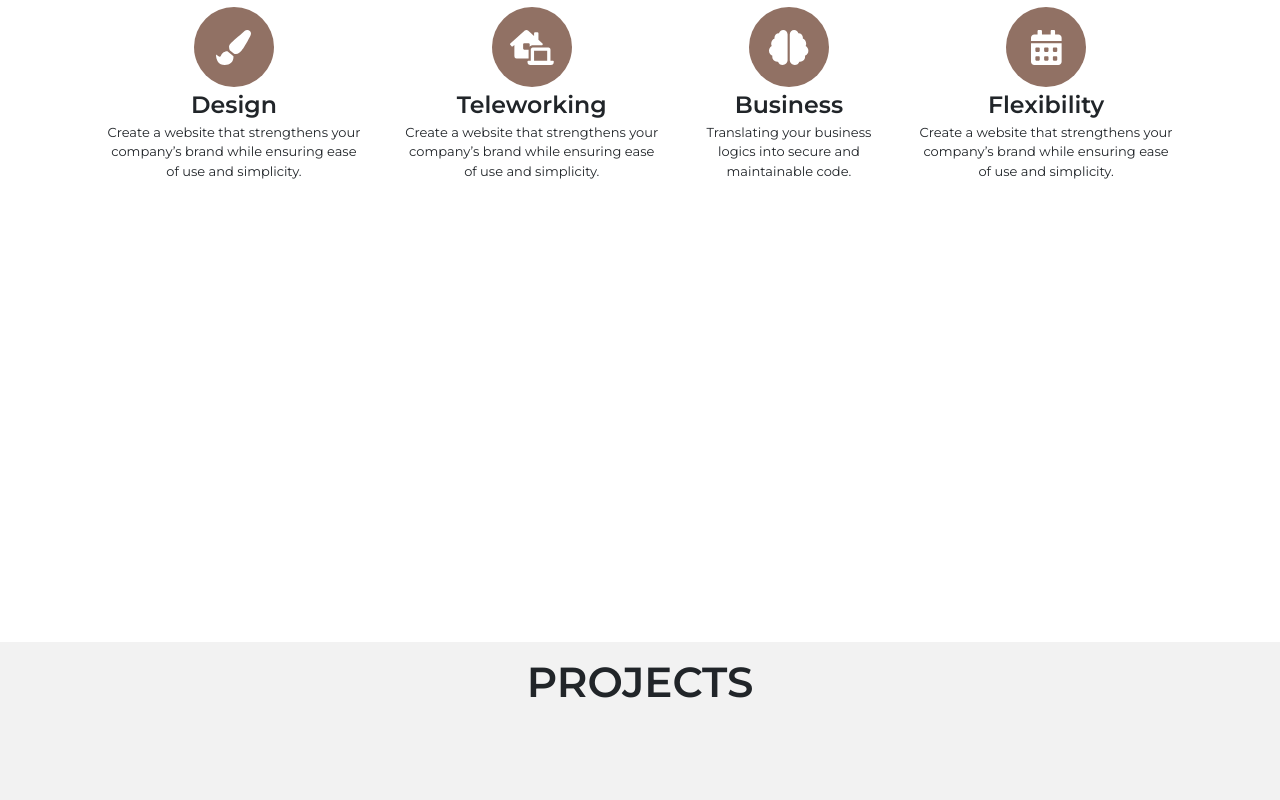
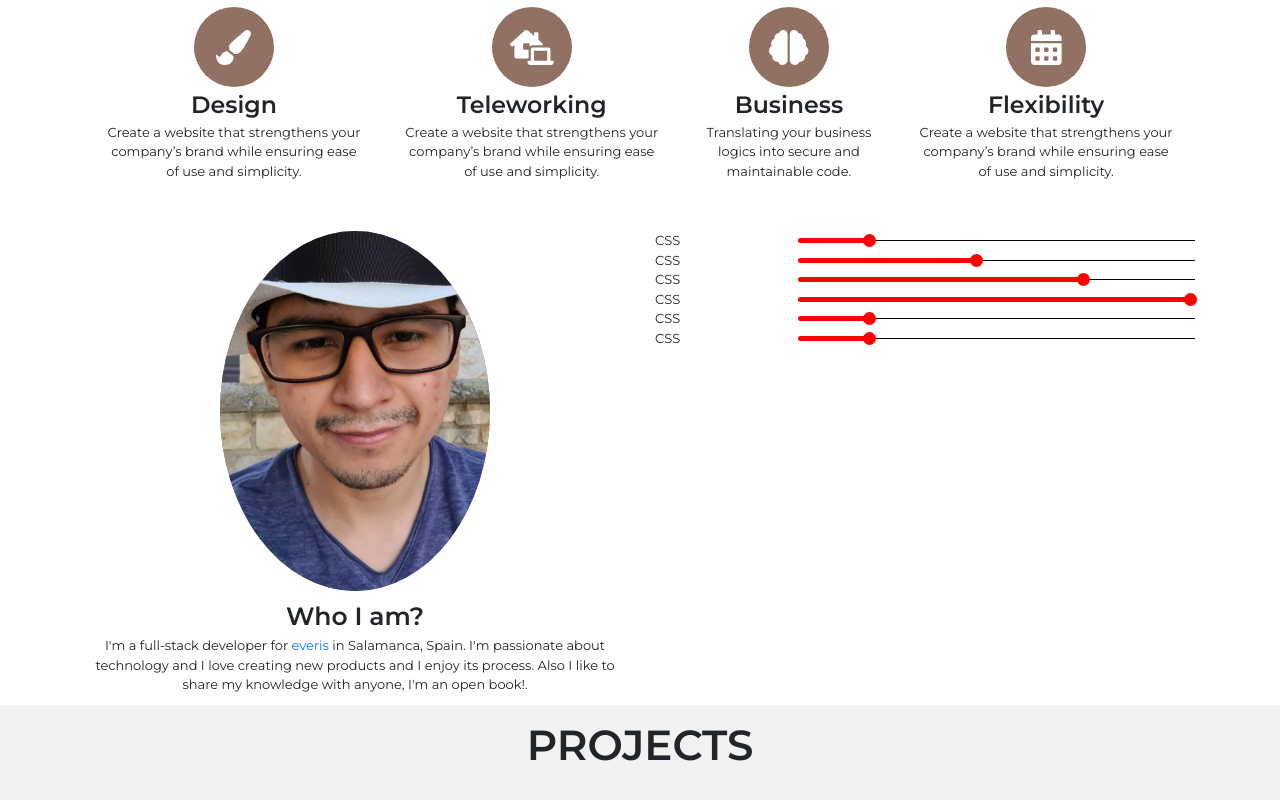
Before and after one commit to rodrigobosarreyes/rodrigobosarreyes.github.io, a React (Create React App) app: page / in a window 1280 px wide. Shown: the part 1000-1800 px from the top of the page. Built offline with nearby package versions, Linux system fonts and the light colour scheme.

Commit message:
My info and skills

```diff
--- a/src/pages/home/HomePage.scss
+++ b/src/pages/home/HomePage.scss
@@ -1,10 +1,10 @@
 @import '../../scss/variables';
 
-// .home_page__container {
-//   background-color: $background;
-//   height: 100vh;
-//   font-family: 'Montserrat', sans-serif;
-// }
+main {
+  position: relative;
+  z-index: 100;
+  background-color: white;
+}
 
 .container {
   height: 100%;
--- a/src/pages/home/HomePage.tsx
+++ b/src/pages/home/HomePage.tsx
@@ -13,11 +13,13 @@ export class HomePage extends Component {
     return (
       <div>
         <Home />
-        <HomeNavbar />
-        <About />
-        <Projects />
-        <Blog />
-        <Contact />
+        <main>
+          <HomeNavbar />
+          <About />
+          <Projects />
+          <Blog />
+          <Contact />
+        </main>
       </div>
     )
   }
--- a/src/pages/home/components/About.scss
+++ b/src/pages/home/components/About.scss
@@ -1,7 +1,6 @@
 #about {
   position: relative;
-  height: 100vh;
-  z-index: 100;
+  min-height: 100vh;
   background-color: white;
   font-family: 'Montserrat', sans-serif;
 
@@ -22,3 +21,27 @@
   padding-top: 70px;
   display: flex;
 }
+
+.image__container {
+  width: 50%;
+  height: auto;
+  border-radius: 50%;
+  overflow: hidden;
+  margin: auto;
+  background-color: gray;
+
+  img {
+    max-width: 100%;
+    height: auto;
+  }
+}
+
+.personal_info__container {
+  margin-top: 50px;
+  font-size: 1.3rem;
+
+  h3 {
+    font-size: 2.5rem;
+    font-weight: bold;
+  }
+}
--- a/src/pages/home/components/About.tsx
+++ b/src/pages/home/components/About.tsx
@@ -1,8 +1,10 @@
 import { faBrain, faCalendarAlt, faLaptopHouse, faPaintBrush } from '@fortawesome/free-solid-svg-icons';
 import { FontAwesomeIcon } from '@fortawesome/react-fontawesome';
-import { Component } from 'react'
+import React, { Component } from 'react'
 import FeatureCard from '../../../core/components/feature-card/FeatureCard';
 import './About.scss';
+import pp from '../../../assets/images/about/leyo.jpeg';
+import Skills from './skills/Skills';
 
 export class About extends Component {
   designIcon = <FontAwesomeIcon icon={faPaintBrush} className="feature_card__icon" />
@@ -30,6 +32,22 @@ export class About extends Component {
             })
           }
         </div>
+        <div className="personal_info__container row justify-content-center">
+          <article className="col-6">
+            <div className="image__container">
+              <img src={pp} alt="Selfie :)" />
+            </div>
+            <div className="text__container text-center mt-3">
+              <h3>Who I am?</h3>
+              <p>I'm a full-stack developer for <a href="/">everis</a> in Salamanca, Spain. I'm passionate about technology and I love creating new products and I enjoy its process. Also I like to share my knowledge with anyone, I'm an open book!.</p>
+            </div>
+          </article>
+          <article className="col-6">
+            <div className="">
+              <Skills />
+            </div>
+          </article>
+        </div>
       </section>
     )
   }
--- /dev/null
+++ b/src/pages/home/components/skills/Skills.scss
@@ -0,0 +1,62 @@
+.skill__value {
+  display: flex;
+  align-items: center;
+}
+
+.bar {
+  height: 1px;
+  width: 100%;
+  background-color: black;
+  position: relative;
+
+}
+
+._tmp {
+  content: "";
+  display: inline-block;
+  width: 13px;
+  height: 13px;
+  background-color: red;
+  position: absolute;
+  border-radius: 50%;
+  right: -2px;
+  top: -4px;
+}
+
+.line {
+  position: absolute;
+  height: 5px;
+  background-color: red;
+  border-radius: 10px;
+  border-top-right-radius: 0;
+  border-bottom-right-radius: 0;
+
+  &__25 {
+    @extend .line;
+    width: calc(25% - 30px);
+    &::after {
+      @extend ._tmp;
+    }
+  }
+  &__50 {
+    @extend .line;
+    width: calc(50% - 30px);;
+    &::after {
+      @extend ._tmp;
+    }
+  }
+  &__75 {
+    @extend .line;
+    width: calc(75% - 30px);;
+    &::after {
+      @extend ._tmp;
+    }
+  }
+  &__100 {
+    @extend .line;
+    width: calc(100% - 30px);
+    &::after {
+      @extend ._tmp;
+    }
+  }
+}
--- /dev/null
+++ b/src/pages/home/components/skills/Skills.tsx
@@ -0,0 +1,55 @@
+import { Component } from 'react';
+import './Skills.scss';
+
+export class Skills extends Component {
+  render() {
+    return (
+      <div className="skills__container">
+        <div className="row">
+          <div className="skill__label col-3">CSS</div>
+          <div className="skill__value col">
+            <div className="bar"></div>
+            <div className="line__25"></div>
+          </div>
+        </div>
+        <div className="row">
+          <div className="skill__label col-3">CSS</div>
+          <div className="skill__value col">
+            <div className="bar"></div>
+            <div className="line__50"></div>
+          </div>
+        </div>
+        <div className="row">
+          <div className="skill__label col-3">CSS</div>
+          <div className="skill__value col">
+            <div className="bar"></div>
+            <div className="line__75"></div>
+          </div>
+        </div>
+        <div className="row">
+          <div className="skill__label col-3">CSS</div>
+          <div className="skill__value col">
+            <div className="bar"></div>
+            <div className="line__100"></div>
+          </div>
+        </div>
+        <div className="row">
+          <div className="skill__label col-3">CSS</div>
+          <div className="skill__value col">
+            <div className="bar"></div>
+            <div className="line__25"></div>
+          </div>
+        </div>
+        <div className="row">
+          <div className="skill__label col-3">CSS</div>
+          <div className="skill__value col">
+            <div className="bar"></div>
+            <div className="line__25"></div>
+          </div>
+        </div>
+      </div>
+    )
+  }
+}
+
+export default Skills;
```
Also changed, not shown: src/assets/images/about/leyo.jpeg (added).
